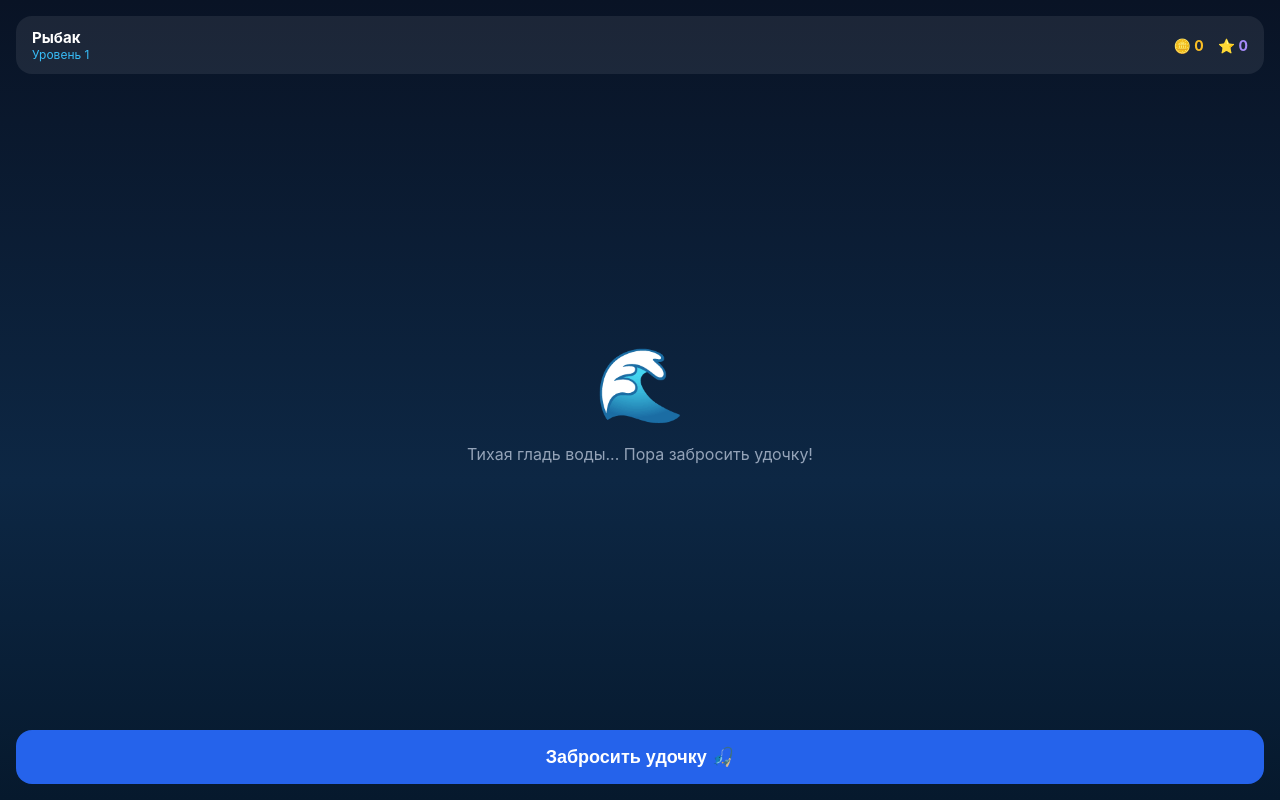
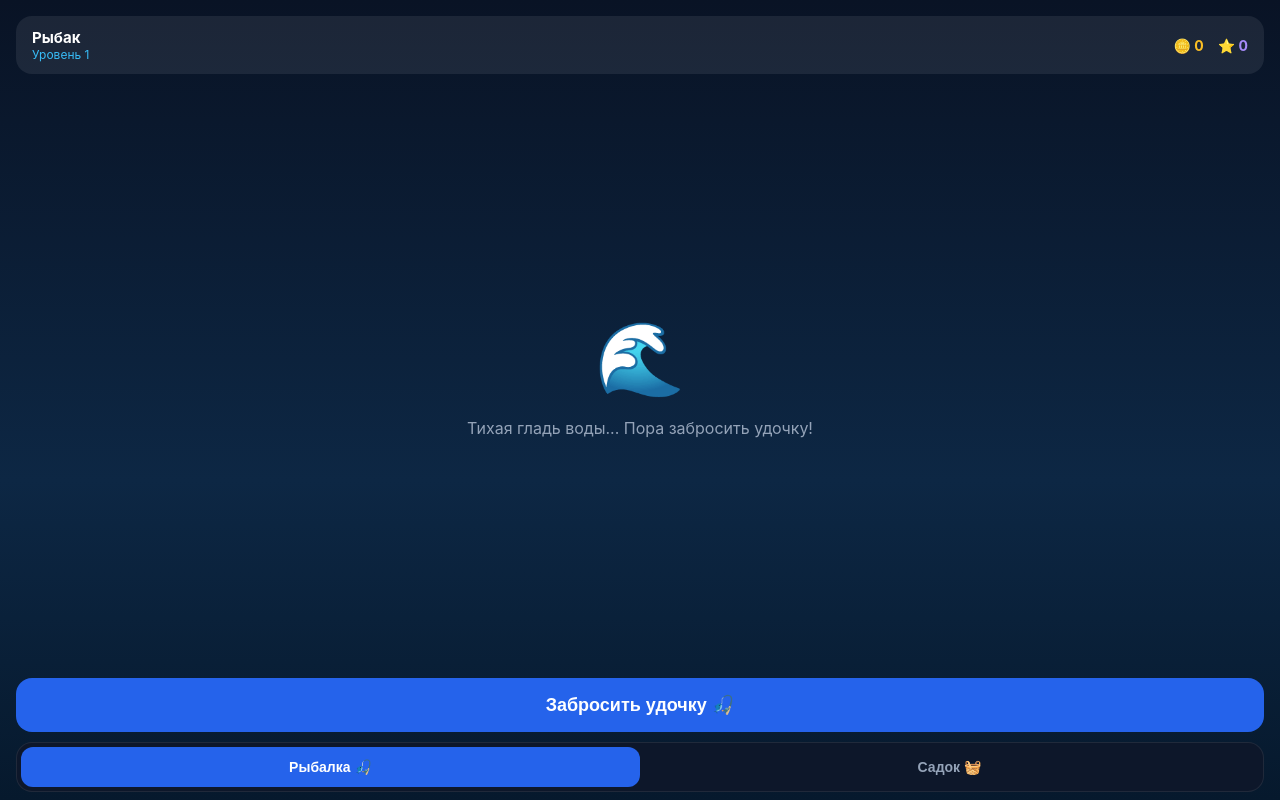
Before and after one commit to tourist217/fishing-game, a React (Vite) app: page / in a window 1280 px wide. Built offline with nearby package versions, Linux system fonts and the light colour scheme.

Commit message:
add inventory and autosave

```diff
--- a/src/App.tsx
+++ b/src/App.tsx
@@ -2,23 +2,39 @@ import { useEffect, useState, useRef } from 'react';
 import { getRandomFish, type Fish } from './fishData';
 
 type GameState = 'idle' | 'waiting' | 'hooked' | 'reeling' | 'caught' | 'lost';
+type ActiveTab = 'fishing' | 'inventory';
 
-interface CaughtFishItem {
+export interface CaughtFishItem {
+  uid: string; // уникальный id для списка
   fish: Fish;
   weight: number;
   price: number;
   exp: number;
+  caughtAt: number;
 }
 
 export default function App() {
   const [userName, setUserName] = useState<string>('Рыбак');
-  const [coins, setCoins] = useState<number>(0);
-  const [exp, setExp] = useState<number>(0);
-  const [level, setLevel] = useState<number>(1);
+  const [coins, setCoins] = useState<number>(() => {
+    const saved = localStorage.getItem('fg_coins');
+    return saved ? Number(saved) : 0;
+  });
+  const [exp, setExp] = useState<number>(() => {
+    const saved = localStorage.getItem('fg_exp');
+    return saved ? Number(saved) : 0;
+  });
+  const [level, setLevel] = useState<number>(() => {
+    const saved = localStorage.getItem('fg_level');
+    return saved ? Number(saved) : 1;
+  });
+  const [inventory, setInventory] = useState<CaughtFishItem[]>(() => {
+    const saved = localStorage.getItem('fg_inventory');
+    return saved ? JSON.parse(saved) : [];
+  });
+
+  const [activeTab, setActiveTab] = useState<ActiveTab>('fishing');
   const [gameState, setGameState] = useState<GameState>('idle');
   const [currentFish, setCurrentFish] = useState<CaughtFishItem | null>(null);
-
-  // Флаг защиты от случайного клика по экрану победы/поражения
   const [canDismissModal, setCanDismissModal] = useState<boolean>(false);
 
   // Состояния для вываживания
@@ -26,6 +42,24 @@ export default function App() {
   const [catchProgress, setCatchProgress] = useState<number>(0);
   const isPullingRef = useRef<boolean>(false);
 
+  // Сохранение в память браузера (localStorage)
+  useEffect(() => {
+    localStorage.setItem('fg_coins', coins.toString());
+  }, [coins]);
+
+  useEffect(() => {
+    localStorage.setItem('fg_exp', exp.toString());
+  }, [exp]);
+
+  useEffect(() => {
+    localStorage.setItem('fg_level', level.toString());
+  }, [level]);
+
+  useEffect(() => {
+    localStorage.setItem('fg_inventory', JSON.stringify(inventory));
+  }, [inventory]);
+
+  // Подключение к Telegram
   useEffect(() => {
     const tg = (window as any).Telegram?.WebApp;
     if (tg) {
@@ -52,8 +86,13 @@ export default function App() {
 
     const waitTime = Math.random() * 2500 + 2000;
     setTimeout(() => {
-      const target = getRandomFish();
-      setCurrentFish(target);
+      const generated = getRandomFish();
+      const fishItem: CaughtFishItem = {
+        ...generated,
+        uid: Math.random().toString(36).substring(2, 9),
+        caughtAt: Date.now(),
+      };
+      setCurrentFish(fishItem);
       setGameState('hooked');
       triggerHaptic('notification');
     }, waitTime);
@@ -91,12 +130,10 @@ export default function App() {
         localProgress -= 0.6;
       }
 
-      // Рыба сорвалась
       if (localTension >= 100 || localTension <= 0 || localProgress <= 0) {
         clearInterval(interval);
         setGameState('lost');
         setCanDismissModal(false);
-        // Защитная задержка 1.2 сек перед показом активной кнопки
         setTimeout(() => setCanDismissModal(true), 1200);
 
         const tg = (window as any).Telegram?.WebApp;
@@ -104,11 +141,12 @@ export default function App() {
         return;
       }
 
-      // Рыба выловлена
       if (localProgress >= 100) {
         clearInterval(interval);
         if (currentFish) {
-          setCoins((prev) => prev + currentFish.price);
+          // Добавляем рыбу в садок (инвентарь)
+          setInventory((prev) => [currentFish, ...prev]);
+          // Опыт даем сразу за поимку
           setExp((prev) => {
             const nextExp = prev + currentFish.exp;
             if (nextExp >= level * 100) {
@@ -119,7 +157,6 @@ export default function App() {
         }
         setGameState('caught');
         setCanDismissModal(false);
-        // Защитная задержка 1.5 сек перед показом активной кнопки
         setTimeout(() => setCanDismissModal(true), 1500);
 
         triggerHaptic('notification');
@@ -133,7 +170,22 @@ export default function App() {
     return () => clearInterval(interval);
   }, [gameState, currentFish, level]);
 
-  // Названия редкости
+  // Продажа конкретной рыбы
+  const sellFish = (uid: string, price: number) => {
+    setCoins((prev) => prev + price);
+    setInventory((prev) => prev.filter((item) => item.uid !== uid));
+    triggerHaptic('impact');
+  };
+
+  // Продажа всего улова
+  const sellAllFish = () => {
+    if (inventory.length === 0) return;
+    const total = inventory.reduce((sum, item) => sum + item.price, 0);
+    setCoins((prev) => prev + total);
+    setInventory([]);
+    triggerHaptic('notification');
+  };
+
   const getRarityLabel = (rarity: string) => {
     switch (rarity) {
       case 'legendary': return { text: 'ЛЕГЕНДАРНАЯ', color: '#fbbf24' };
@@ -149,7 +201,7 @@ export default function App() {
         display: 'flex',
         flexDirection: 'column',
         height: '100%',
-        padding: '16px',
+        padding: '16px 16px 8px 16px',
         justifyContent: 'space-between',
         background: 'linear-gradient(180deg, #091325 0%, #0d2744 60%, #06192d 100%)',
         userSelect: 'none',
@@ -180,7 +232,9 @@ export default function App() {
         </div>
       </div>
 
-      {/* Центральная игровая зона */}
+      {/* Контент активной вкладки */}
+      {activeTab === 'fishing' ? (
+        /* Вкладка Рыбалки */
         <div
           style={{
             display: 'flex',
@@ -188,6 +242,7 @@ export default function App() {
             alignItems: 'center',
             justifyContent: 'center',
             flex: 1,
+            margin: '16px 0',
           }}
         >
           {gameState === 'idle' && (
@@ -292,7 +347,6 @@ export default function App() {
                 boxShadow: '0 20px 40px rgba(0,0,0,0.5)',
               }}
             >
-            {/* Плашка редкости */}
               <div
                 style={{
                   display: 'inline-block',
@@ -325,9 +379,9 @@ export default function App() {
                 }}
               >
                 <div>
-                <div style={{ fontSize: '11px', color: '#94a3b8' }}>Награда</div>
+                  <div style={{ fontSize: '11px', color: '#94a3b8' }}>Стоимость</div>
                   <div style={{ fontSize: '16px', fontWeight: 'bold', color: '#fbbf24' }}>
-                  +{currentFish.price} 🪙
+                    {currentFish.price} 🪙
                   </div>
                 </div>
                 <div style={{ width: '1px', background: 'rgba(255,255,255,0.1)' }} />
@@ -351,9 +405,94 @@ export default function App() {
             </div>
           )}
         </div>
+      ) : (
+        /* Вкладка Садок (Инвентарь) */
+        <div
+          style={{
+            flex: 1,
+            display: 'flex',
+            flexDirection: 'column',
+            overflow: 'hidden',
+            margin: '16px 0',
+          }}
+        >
+          <div style={{ display: 'flex', justifyContent: 'space-between', alignItems: 'center', marginBottom: '12px' }}>
+            <h2 style={{ fontSize: '18px', fontWeight: 'bold' }}>
+              Садок ({inventory.length} шт.)
+            </h2>
+            {inventory.length > 0 && (
+              <button
+                onClick={sellAllFish}
+                style={{
+                  background: '#10b981',
+                  border: 'none',
+                  color: '#fff',
+                  borderRadius: '10px',
+                  padding: '8px 14px',
+                  fontWeight: 'bold',
+                  fontSize: '13px',
+                  cursor: 'pointer',
+                }}
+              >
+                Продать всё (+{inventory.reduce((sum, item) => sum + item.price, 0)} 🪙)
+              </button>
+            )}
+          </div>
 
-      {/* Нижняя кнопка управления */}
+          {inventory.length === 0 ? (
+            <div style={{ flex: 1, display: 'flex', flexDirection: 'column', alignItems: 'center', justifyContent: 'center', color: '#94a3b8' }}>
+              <div style={{ fontSize: '48px', marginBottom: '8px' }}>🧺</div>
+              <div>Садок пуст. Время на рыбалку!</div>
+            </div>
+          ) : (
+            <div style={{ flex: 1, overflowY: 'auto', display: 'flex', flexDirection: 'column', gap: '8px', paddingRight: '4px' }}>
+              {inventory.map((item) => (
+                <div
+                  key={item.uid}
+                  style={{
+                    display: 'flex',
+                    alignItems: 'center',
+                    justifyContent: 'space-between',
+                    background: 'rgba(255, 255, 255, 0.05)',
+                    borderRadius: '14px',
+                    padding: '10px 14px',
+                    border: '1px solid rgba(255, 255, 255, 0.08)',
+                  }}
+                >
+                  <div style={{ display: 'flex', alignItems: 'center', gap: '12px' }}>
+                    <div style={{ fontSize: '32px' }}>{item.fish.icon}</div>
                     <div>
+                      <div style={{ fontWeight: 'bold', fontSize: '15px' }}>{item.fish.name}</div>
+                      <div style={{ fontSize: '12px', color: '#94a3b8' }}>
+                        {item.weight} кг • <span style={{ color: getRarityLabel(item.fish.rarity).color }}>{getRarityLabel(item.fish.rarity).text}</span>
+                      </div>
+                    </div>
+                  </div>
+                  <button
+                    onClick={() => sellFish(item.uid, item.price)}
+                    style={{
+                      background: 'rgba(251, 191, 36, 0.15)',
+                      border: '1px solid rgba(251, 191, 36, 0.3)',
+                      color: '#fbbf24',
+                      borderRadius: '8px',
+                      padding: '6px 12px',
+                      fontWeight: 'bold',
+                      fontSize: '13px',
+                      cursor: 'pointer',
+                    }}
+                  >
+                    +{item.price} 🪙
+                  </button>
+                </div>
+              ))}
+            </div>
+          )}
+        </div>
+      )}
+
+      {/* Кнопки действий (только во вкладке рыбалки) */}
+      {activeTab === 'fishing' && (
+        <div style={{ marginBottom: '10px' }}>
           {gameState === 'idle' && (
             <button
               onClick={startFishing}
@@ -433,9 +572,55 @@ export default function App() {
                 transition: 'all 0.2s ease',
               }}
             >
-            {canDismissModal ? 'Забрать улов 🎣' : 'Осматриваем рыбу...'}
+              {canDismissModal ? 'Положить в садок 🧺' : 'Осматриваем рыбу...'}
             </button>
           )}
+        </div>
+      )}
+
+      {/* Нижняя панель навигации (Вкладки) */}
+      <div
+        style={{
+          display: 'flex',
+          background: 'rgba(15, 23, 42, 0.8)',
+          borderRadius: '16px',
+          padding: '4px',
+          border: '1px solid rgba(255, 255, 255, 0.08)',
+        }}
+      >
+        <button
+          onClick={() => setActiveTab('fishing')}
+          style={{
+            flex: 1,
+            padding: '12px',
+            border: 'none',
+            borderRadius: '12px',
+            background: activeTab === 'fishing' ? '#2563eb' : 'transparent',
+            color: activeTab === 'fishing' ? '#ffffff' : '#94a3b8',
+            fontWeight: 'bold',
+            fontSize: '14px',
+            cursor: 'pointer',
+          }}
+        >
+          Рыбалка 🎣
+        </button>
+        <button
+          onClick={() => setActiveTab('inventory')}
+          style={{
+            flex: 1,
+            padding: '12px',
+            border: 'none',
+            borderRadius: '12px',
+            background: activeTab === 'inventory' ? '#2563eb' : 'transparent',
+            color: activeTab === 'inventory' ? '#ffffff' : '#94a3b8',
+            fontWeight: 'bold',
+            fontSize: '14px',
+            cursor: 'pointer',
+            position: 'relative',
+          }}
+        >
+          Садок 🧺 {inventory.length > 0 && `(${inventory.length})`}
+        </button>
       </div>
     </div>
   );
```
Lines whose indentation alone changed are shown as unchanged.
